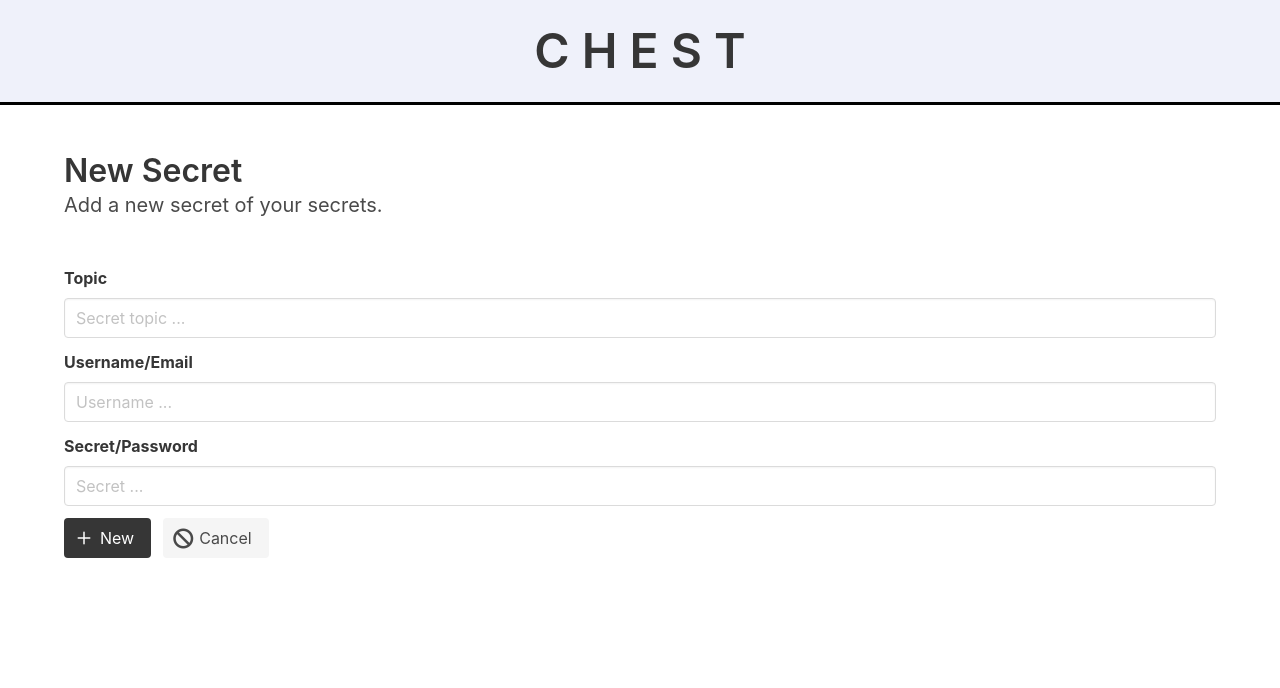
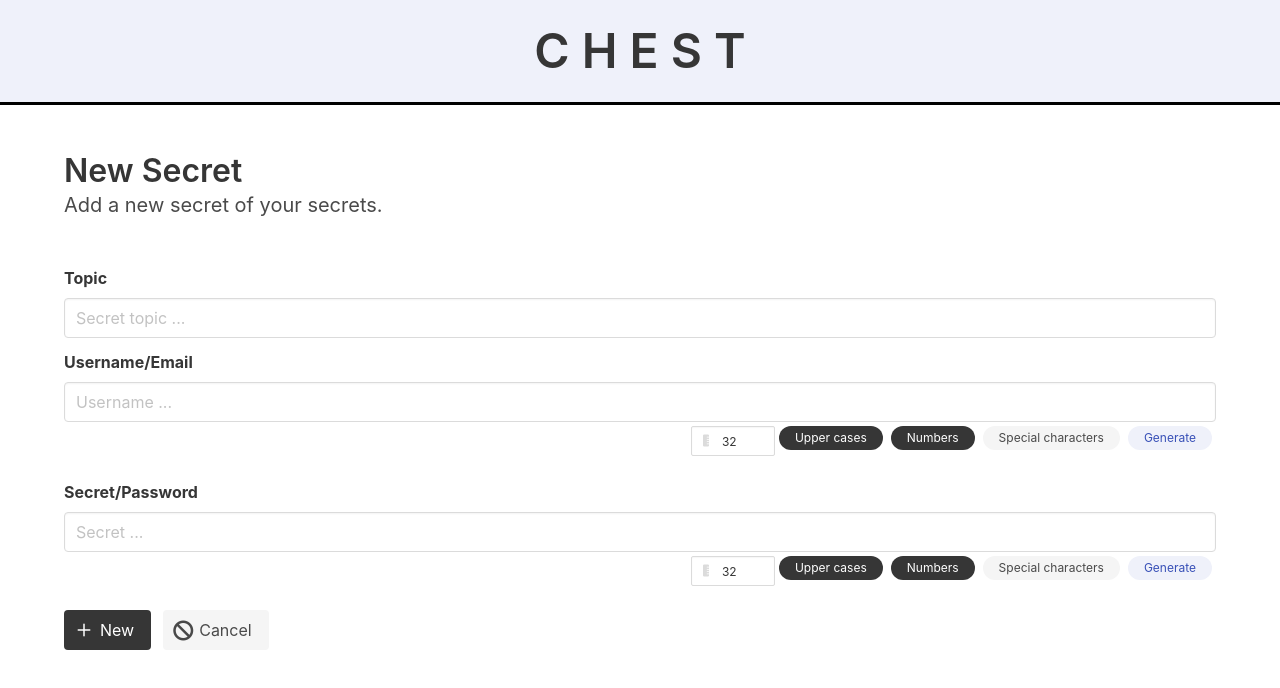
Before and after one commit to you97ssef/Vault, a Vue app: page /categories/1/new-secret in a window 1280 px wide. Shown: the top 688 px of the page. Built offline with nearby package versions, Linux system fonts and the light colour scheme.

Commit message:
done fully the secret generator

```diff
--- /dev/null
+++ b/src/components/SecretGenerator.vue
@@ -0,0 +1,66 @@
+<template>
+  <div class="help is-flex is-justify-content-end is-flex-wrap-wrap">
+        <div class="field">
+            <div class="control has-icons-left">
+                <input class="length input is-small" type="number" placeholder="Normal" v-model="length">
+                <span class="icon is-small is-left">
+                    <i class="fas fa-ruler-vertical"></i>
+                </span>
+            </div>
+        </div>
+
+        <span
+            class="button tag is-rounded mx-1 mb-1"
+            @click="toggle('upper')"
+            :class="upper ? 'is-dark' : 'is-light'"
+        >
+            Upper cases
+        </span>
+        <span
+            class="button tag is-rounded mx-1 mb-1"
+            @click="toggle('numbers')"
+            :class="numbers ? 'is-dark' : 'is-light'"
+        >
+            Numbers
+        </span>
+        <span
+            class="button tag is-rounded mx-1 mb-1"
+            @click="toggle('specials')"
+            :class="specials ? 'is-dark' : 'is-light'"
+        >
+            Special characters
+        </span>
+        <button class="button tag is-link is-light is-rounded mx-1 mb-1" type="button" @click="generateSecret()">Generate</button>
+    </div>
+</template>
+
+<script lang="ts">
+import { SecretService } from '@/services/secret-service';
+export default {
+    data() {
+        return {
+            secretService: new SecretService(this.config),
+            upper: true,
+            numbers: true,
+            specials: false,
+            length: 32
+        };
+    },
+    methods: {
+        toggle(type: string) {
+            if(type == 'upper') this.upper = !this.upper
+            if(type == 'numbers') this.numbers = !this.numbers
+            if(type == 'specials') this.specials = !this.specials
+        },
+        generateSecret() {
+            this.$emit('secret', this.secretService.generateSecret(this.length, this.upper, this.numbers, this.specials))
+        }
+    },
+}
+</script>
+
+<style scoped>
+.length {
+    width: 7em;
+}
+</style>
--- a/src/views/secret/SecretEdition.vue
+++ b/src/views/secret/SecretEdition.vue
@@ -25,12 +25,14 @@
                 <div class="control">
                     <input class="input" type="text" placeholder="Username ..." v-model="secret.username" required>
                 </div>
+                <SecretGenerator @secret="usernameGenerated"></SecretGenerator>
             </div>
             <div class="field">
                 <label class="label">Secret/Password</label>
                 <div class="control">
                     <input class="input" type="text" placeholder="Secret ..." v-model="secret.secret" required>
                 </div>
+                <SecretGenerator @secret="secretGenerated"></SecretGenerator>
             </div>
             <div class="field is-grouped">
                 <div class="control">
@@ -71,40 +73,41 @@
 <script lang="ts">
 import type { Secret } from '@/models/secret';
 import { SecretService } from '@/services/secret-service';
+import SecretGenerator from '@/components/SecretGenerator.vue';
 
 export default {
     created() {
         // setting page settings depending on the route
-        if (this.$route.name == 'new-secret') {
-            this.setting.title = 'New';
-            this.setting.subtitle = 'Add a new secret of your secrets.'
-            this.setting.edition = false
-        } else {
-            this.setting.title = 'Edit';
-            this.setting.subtitle = 'Edit/Delete your secret.'
-
-            let secret = this.secretRepo.get(this.$route.params.categoryId, this.$route.params.secretId)
+        if (this.$route.name == "new-secret") {
+            this.setting.title = "New";
+            this.setting.subtitle = "Add a new secret of your secrets.";
+            this.setting.edition = false;
+        }
+        else {
+            this.setting.title = "Edit";
+            this.setting.subtitle = "Edit/Delete your secret.";
+            let secret = this.secretRepo.get(this.$route.params.categoryId, this.$route.params.secretId);
             if (secret) {
-                this.secret = secret
-                this.secret.username = this.secretService.decrypt(this.secret.username)
-                this.secret.secret = this.secretService.decrypt(this.secret.secret)
+                this.secret = secret;
+                this.secret.username = this.secretService.decrypt(this.secret.username);
+                this.secret.secret = this.secretService.decrypt(this.secret.secret);
             }
-            else this.$router.push('/404')
+            else
+                this.$router.push("/404");
         }
     },
     data() {
         let secret: Secret = {
             id: null,
-            topic: '',
-            username: '',
-            secret: '',
-        }
-
+            topic: "",
+            username: "",
+            secret: "",
+        };
         return {
             secretService: new SecretService(this.config),
             setting: {
-                title: '',
-                subtitle: '',
+                title: "",
+                subtitle: "",
                 edition: true
             },
             secret: secret
@@ -112,17 +115,23 @@ export default {
     },
     methods: {
         deleteSecret() {
-            this.secretRepo.delete(this.$route.params.categoryId, this.secret.id)
-            this.$router.push('/categories/' + this.$route.params.categoryId)
+            this.secretRepo.delete(this.$route.params.categoryId, this.secret.id);
+            this.$router.push("/categories/" + this.$route.params.categoryId);
         },
         submit() {
             this.secret.username = this.secretService.encrypt(this.secret.username);
             this.secret.secret = this.secretService.encrypt(this.secret.secret);
-            this.secretRepo.save(this.$route.params.categoryId, this.secret)
-            this.$router.push('/categories/' + this.$route.params.categoryId)
+            this.secretRepo.save(this.$route.params.categoryId, this.secret);
+            this.$router.push("/categories/" + this.$route.params.categoryId);
+        },
+        usernameGenerated(secret: string) {
+            this.secret.username = secret
+        },
+        secretGenerated(secret: string) {
+            this.secret.secret = secret
         }
-
     },
+    components: { SecretGenerator }
 }
 </script>
 
```
